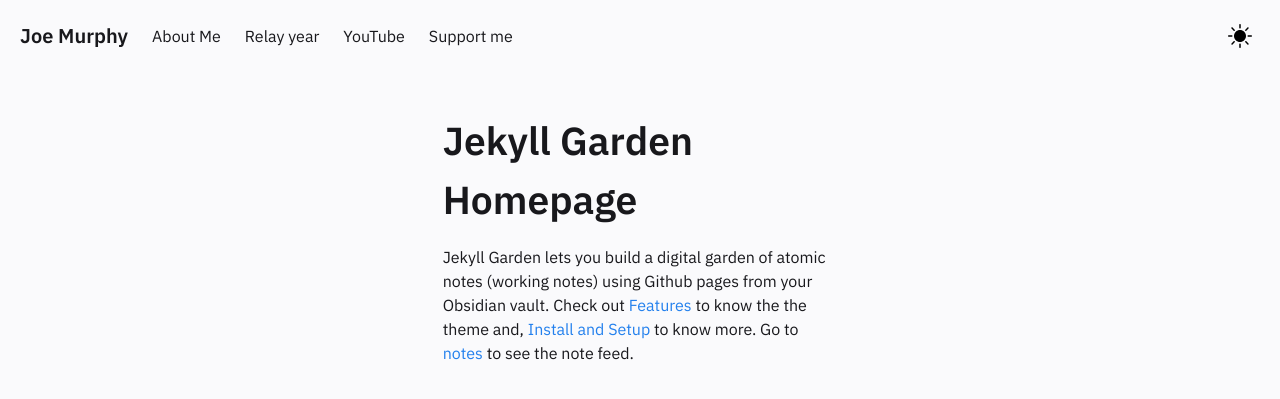
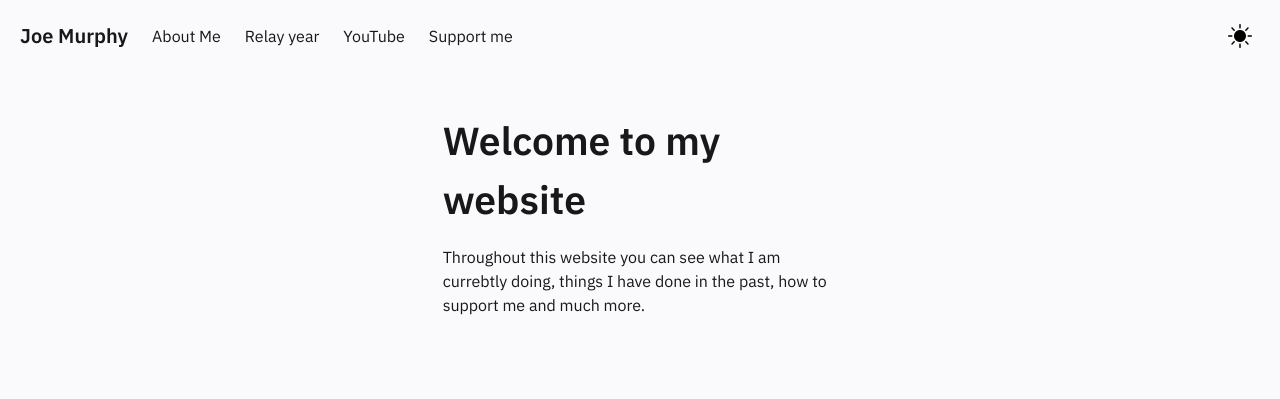
Before and after one commit to sir-ronahan/sir-ronahan.github.io, a Jekyll site: the page built from pages/index.md, in a window 1280 px wide. Shown: the top 399 px of the page. Built offline with Jekyll 4.4.1, drawn with Linux system fonts in a browser that asks for light colours.

Commit message:
Update Homepage.html

```diff
--- a/_includes/Homepage.html
+++ b/_includes/Homepage.html
@@ -1,11 +1,9 @@
 <div class="column is-4">
     <div class="block homeblock">
-    <h1>Jekyll Garden Homepage</h1>
+    <h1>Welcome to my website</h1>
 
     <p>
-        Jekyll Garden lets you build a digital garden of atomic notes (working notes) using Github pages from your Obsidian vault.
-        Check out <a href="../posts/how-to">Features </a> to know the the theme and, <a href="../posts/how-to"> Install and Setup </a> to know more.
-        Go to <a href="../notes"> notes </a> to see the note feed.
+        Throughout this website you can see what I am currebtly doing, things I have done in the past, how to support me and much more.
     </p>
 
     </div>
```
